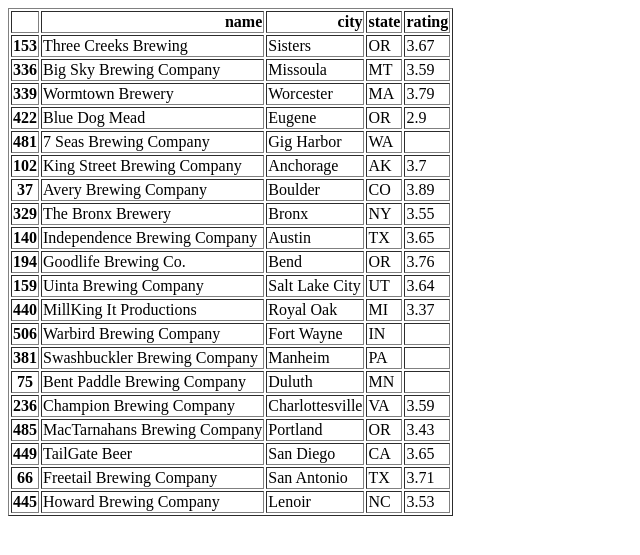
After one commit to KristiBischoff/Brewery-Ratings-ETL-and-Dashboard, a Flask app: template templates/result.html in a window 1280 px wide. The commit adds this page. Shown: the top 555 px of the page, without its empty margins (0-640 px from the left). Run offline with Flask 2, Linux system fonts and the light colour scheme; the template is opened without the code that fills it, so the values that code supplies are empty; parts of the project's set-up code (start-up, migrations or seed data) failed here and were passed over; some libraries are stand-ins or nearby versions.

Commit message:
updated code

```diff
--- a/app.py
+++ b/app.py
@@ -17,25 +17,23 @@ mongo = PyMongo(app, uri="mongodb://localhost:27017/craftapp")
 @app.route("/")
 def home():
 
-    # Find one record of data from the mongo database
-    beer_data = dumps(mongo.db.collection.find())
-    return(beer_data)
-
+    # Find records of data from the mongo database
+    beer_data = mongo.db.collection.find_one()
+    #return(beer_data)
     # Return template and data
     return render_template("index.html", craft_info=beer_data)
 
 
-
 # Route that will trigger the scrape function
 @app.route("/scrape")
-def scrape():
+def scraper():
 
     # Run the scrape function
     beer_data = craftapp.scrape_info()
-    print(beer_data)
+    #print(beer_data)
 
-    # Update the Mongo database using update and upsert=True
-    mongo.db.collection.drop()
+    #reset the Mongo database
+    #mongo.db.collection.drop()
     mongo.db.collection.insert_many(beer_data)
 
     # Redirect back to home page
--- a/craftapp.py
+++ b/craftapp.py
@@ -23,7 +23,7 @@ brewery1_df.reset_index()
 def scrape_info():
     browser = init_browser()
     #craft_info = {}
-#Create a random sample of 20 breweries
+    #Create a random sample of 20 breweries
     brewery2_df = brewery1_df.sample(20, random_state=0).copy()
 
     base_url = 'https://untappd.com/'
@@ -43,7 +43,7 @@ def scrape_info():
             print('No Values')
 
     craft_info = brewery2_df.to_dict('records')
-    #print(craft_info)
+
 
 
     return(craft_info)
--- /dev/null
+++ b/templates/result.html
@@ -0,0 +1,153 @@
+<table border="1" class="dataframe">
+  <thead>
+    <tr style="text-align: right;">
+      <th></th>
+      <th>name</th>
+      <th>city</th>
+      <th>state</th>
+      <th>rating</th>
+    </tr>
+  </thead>
+  <tbody>
+    <tr>
+      <th>153</th>
+      <td>Three Creeks Brewing</td>
+      <td>Sisters</td>
+      <td>OR</td>
+      <td>3.67</td>
+    </tr>
+    <tr>
+      <th>336</th>
+      <td>Big Sky Brewing Company</td>
+      <td>Missoula</td>
+      <td>MT</td>
+      <td>3.59</td>
+    </tr>
+    <tr>
+      <th>339</th>
+      <td>Wormtown Brewery</td>
+      <td>Worcester</td>
+      <td>MA</td>
+      <td>3.79</td>
+    </tr>
+    <tr>
+      <th>422</th>
+      <td>Blue Dog Mead</td>
+      <td>Eugene</td>
+      <td>OR</td>
+      <td>2.9</td>
+    </tr>
+    <tr>
+      <th>481</th>
+      <td>7 Seas Brewing Company</td>
+      <td>Gig Harbor</td>
+      <td>WA</td>
+      <td></td>
+    </tr>
+    <tr>
+      <th>102</th>
+      <td>King Street Brewing Company</td>
+      <td>Anchorage</td>
+      <td>AK</td>
+      <td>3.7</td>
+    </tr>
+    <tr>
+      <th>37</th>
+      <td>Avery Brewing Company</td>
+      <td>Boulder</td>
+      <td>CO</td>
+      <td>3.89</td>
+    </tr>
+    <tr>
+      <th>329</th>
+      <td>The Bronx Brewery</td>
+      <td>Bronx</td>
+      <td>NY</td>
+      <td>3.55</td>
+    </tr>
+    <tr>
+      <th>140</th>
+      <td>Independence Brewing Company</td>
+      <td>Austin</td>
+      <td>TX</td>
+      <td>3.65</td>
+    </tr>
+    <tr>
+      <th>194</th>
+      <td>Goodlife Brewing Co.</td>
+      <td>Bend</td>
+      <td>OR</td>
+      <td>3.76</td>
+    </tr>
+    <tr>
+      <th>159</th>
+      <td>Uinta Brewing Company</td>
+      <td>Salt Lake City</td>
+      <td>UT</td>
+      <td>3.64</td>
+    </tr>
+    <tr>
+      <th>440</th>
+      <td>MillKing It Productions</td>
+      <td>Royal Oak</td>
+      <td>MI</td>
+      <td>3.37</td>
+    </tr>
+    <tr>
+      <th>506</th>
+      <td>Warbird Brewing Company</td>
+      <td>Fort Wayne</td>
+      <td>IN</td>
+      <td></td>
+    </tr>
+    <tr>
+      <th>381</th>
+      <td>Swashbuckler Brewing Company</td>
+      <td>Manheim</td>
+      <td>PA</td>
+      <td></td>
+    </tr>
+    <tr>
+      <th>75</th>
+      <td>Bent Paddle Brewing Company</td>
+      <td>Duluth</td>
+      <td>MN</td>
+      <td></td>
+    </tr>
+    <tr>
+      <th>236</th>
+      <td>Champion Brewing Company</td>
+      <td>Charlottesville</td>
+      <td>VA</td>
+      <td>3.59</td>
+    </tr>
+    <tr>
+      <th>485</th>
+      <td>MacTarnahans Brewing Company</td>
+      <td>Portland</td>
+      <td>OR</td>
+      <td>3.43</td>
+    </tr>
+    <tr>
+      <th>449</th>
+      <td>TailGate Beer</td>
+      <td>San Diego</td>
+      <td>CA</td>
+      <td>3.65</td>
+    </tr>
+    <tr>
+      <th>66</th>
+      <td>Freetail Brewing Company</td>
+      <td>San Antonio</td>
+      <td>TX</td>
+      <td>3.71</td>
+    </tr>
+    <tr>
+      <th>445</th>
+      <td>Howard Brewing Company</td>
+      <td>Lenoir</td>
+      <td>NC</td>
+      <td>3.53</td>
+    </tr>
+  </tbody>
+</table>
```
Also changed, not shown: templates/index.html (+34 -15 lines), templates/project2.html (added, +68 -0 lines), report.PNG (added), templates/static/images/report.PNG (added).
